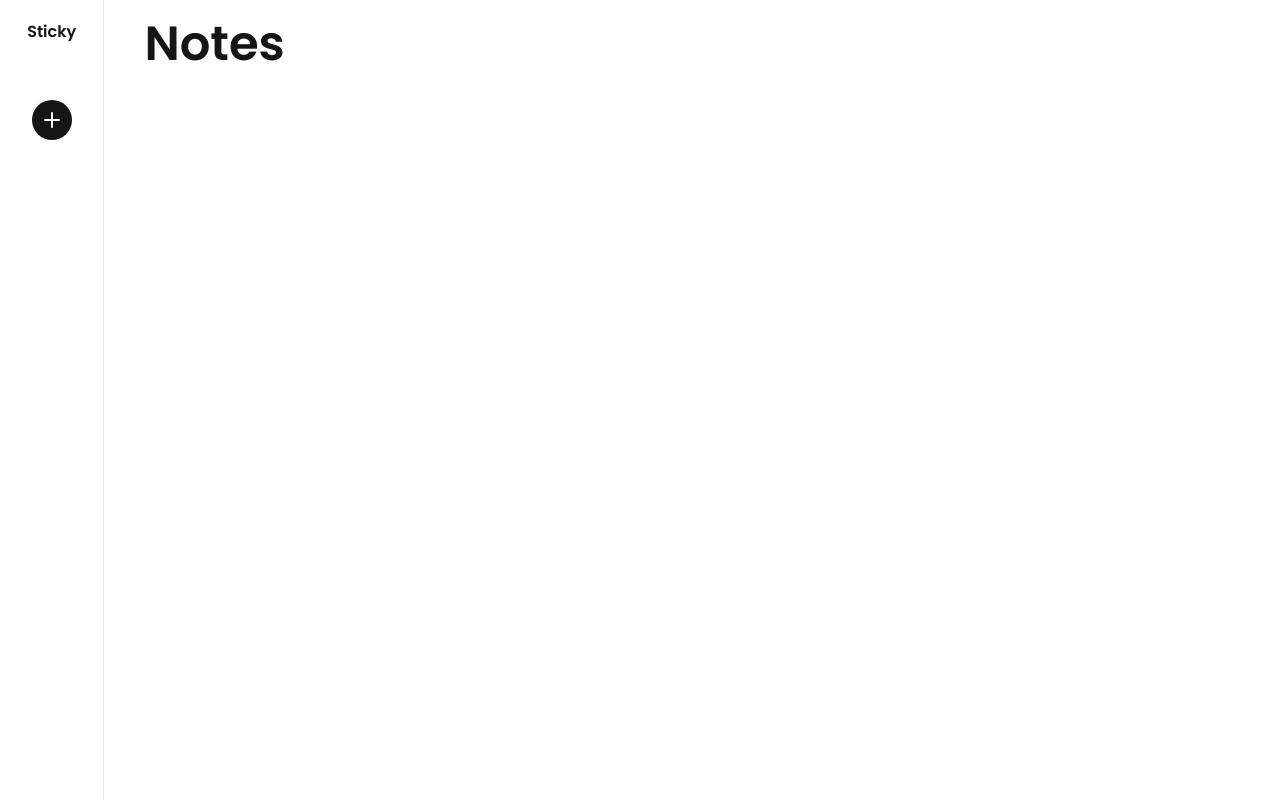
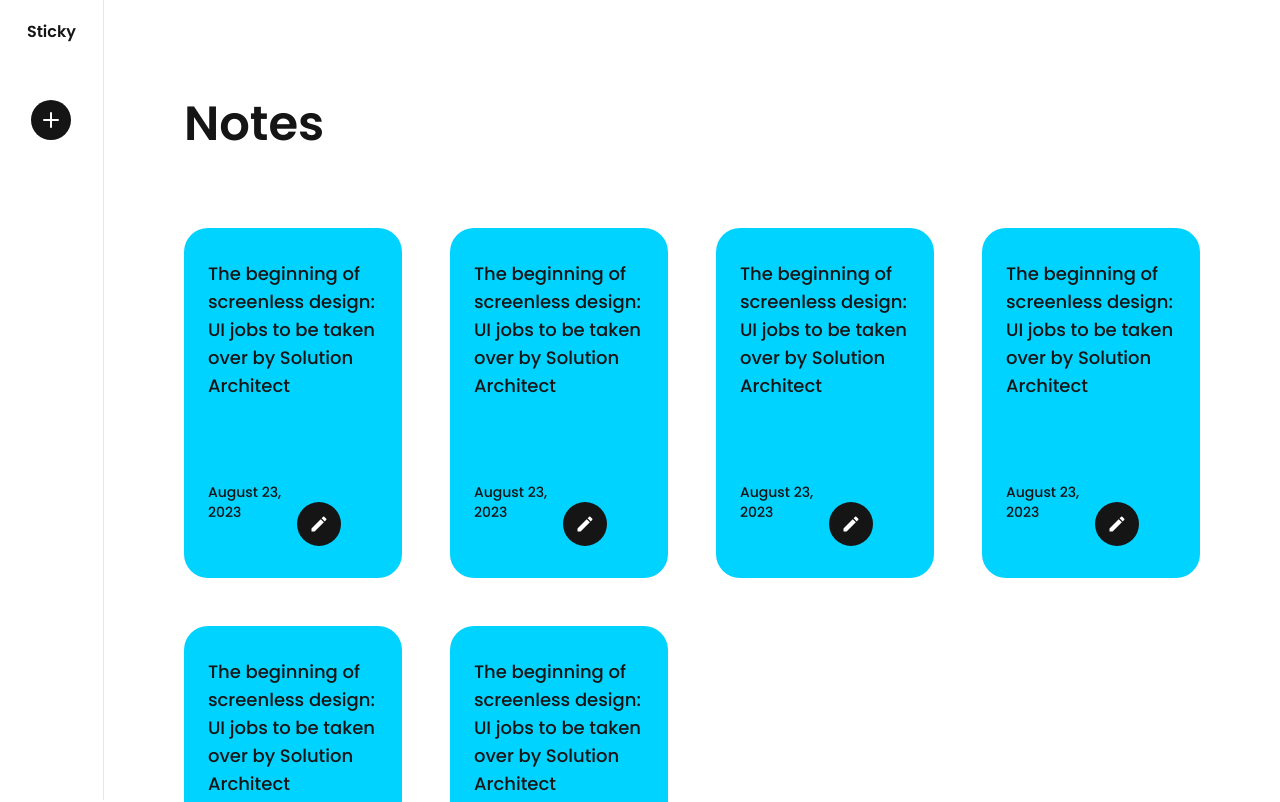
Before and after one commit to mjaumi/NEXT-sticky-notes, a Next.js app: page / in a window 1280 px wide. Shown: the top 802 px of the page. Built offline with nearby package versions, Linux system fonts and the light colour scheme.

Commit message:
note item design almost done

```diff
--- a/src/components/AddNoteColorButton/AddNoteColorButton.tsx
+++ b/src/components/AddNoteColorButton/AddNoteColorButton.tsx
@@ -25,7 +25,7 @@ const AddNoteColorButton = ({bgColor}: {bgColor: string}) => {
     return (
         <motion.button
             variants={colorBtnVariants}
-            style={{backgroundColor: bgColor}} className='mb-5 p-2 rounded-full'
+            style={{backgroundColor: bgColor}} className='mb-5 p-2 rounded-full opacity-0'
         />
     );
 };
--- /dev/null
+++ b/src/components/NoteButton/NoteButton.tsx
@@ -0,0 +1,19 @@
+import React from 'react';
+
+// interface to define the props datatype
+interface INoteButton {
+    children: React.ReactNode,
+    additionalClassName?: string
+}
+
+const NoteButton = ({children, additionalClassName}: INoteButton) => {
+
+    // rendering note rounded button component here
+    return (
+        <button className={`bg-sticky-black text-white p-3 rounded-full hover:scale-125 duration-300 ${additionalClassName}`}>
+            {children}
+        </button>
+    );
+};
+
+export default NoteButton;
--- /dev/null
+++ b/src/components/Notes/NoteItem.tsx
@@ -0,0 +1,31 @@
+import React from 'react';
+import { MdModeEdit } from 'react-icons/md';
+import { AiFillStar } from 'react-icons/ai';
+import NoteButton from '../NoteButton/NoteButton';
+
+const NoteItem = () => {
+
+    // rendering note item card component here
+    return (
+        <div className='group flex flex-col justify-between bg-sticky-indigo h-[350px] rounded-3xl px-6 py-8 font-medium'>
+            <div>
+                <p className='text-lg'>The beginning of screenless design: UI jobs to be taken over by Solution Architect</p>
+            </div>
+            <div className='flex justify-between items-center'>
+                <div>
+                    <p className='font-base text-sm'>August 23, 2023</p>
+                </div>
+                <div>
+                    <NoteButton additionalClassName='mr-3 opacity-0 group-hover:opacity-100'>
+                        <AiFillStar className='w-5 h-5'/>
+                    </NoteButton>
+                    <NoteButton>
+                        <MdModeEdit className='w-5 h-5'/>
+                    </NoteButton>
+                </div>
+            </div>
+        </div>
+    );
+};
+
+export default NoteItem;
--- a/src/components/Notes/Notes.tsx
+++ b/src/components/Notes/Notes.tsx
@@ -1,11 +1,22 @@
 import React from 'react';
+import NoteItem from './NoteItem';
 
 const Notes = () => {
 
     // rendering the notes container component here
     return (
-        <section className='w-full px-10 py-5'>
-            <h1 className='text-5xl font-semibold'>Notes</h1>
+        <section className='w-full px-20 py-5'>
+            <div className='pt-20'>
+                <h1 className='text-5xl font-semibold'>Notes</h1>
+                <div className='mt-20 grid grid-cols-4 gap-12'>
+                    <NoteItem/>
+                    <NoteItem/>
+                    <NoteItem/>
+                    <NoteItem/>
+                    <NoteItem/>
+                    <NoteItem/>
+                </div>
+            </div>
         </section>
     );
 };
--- a/src/components/Sidebar/Sidebar.tsx
+++ b/src/components/Sidebar/Sidebar.tsx
@@ -38,7 +38,7 @@ const Sidebar = () => {
 
     // rendering the sidebar component here
     return (
-        <aside className='border-r w-28 px-3 py-5'>
+        <aside className='sticky top-0 border-r w-28 px-3 py-5 h-screen'>
             <p className='text-center font-semibold'>Sticky</p>
 
             <div ref={scope}  className='pt-14 flex flex-col items-center'>
--- a/tailwind.config.ts
+++ b/tailwind.config.ts
@@ -19,6 +19,7 @@ const config: Config = {
         "sticky-purple": "#B78FFF",
         "sticky-indigo": "#00D3FF",
         "sticky-green": "#E4EF88",
+        "sticky-golden": "#FFCF00",
       },
     },
   },
```
